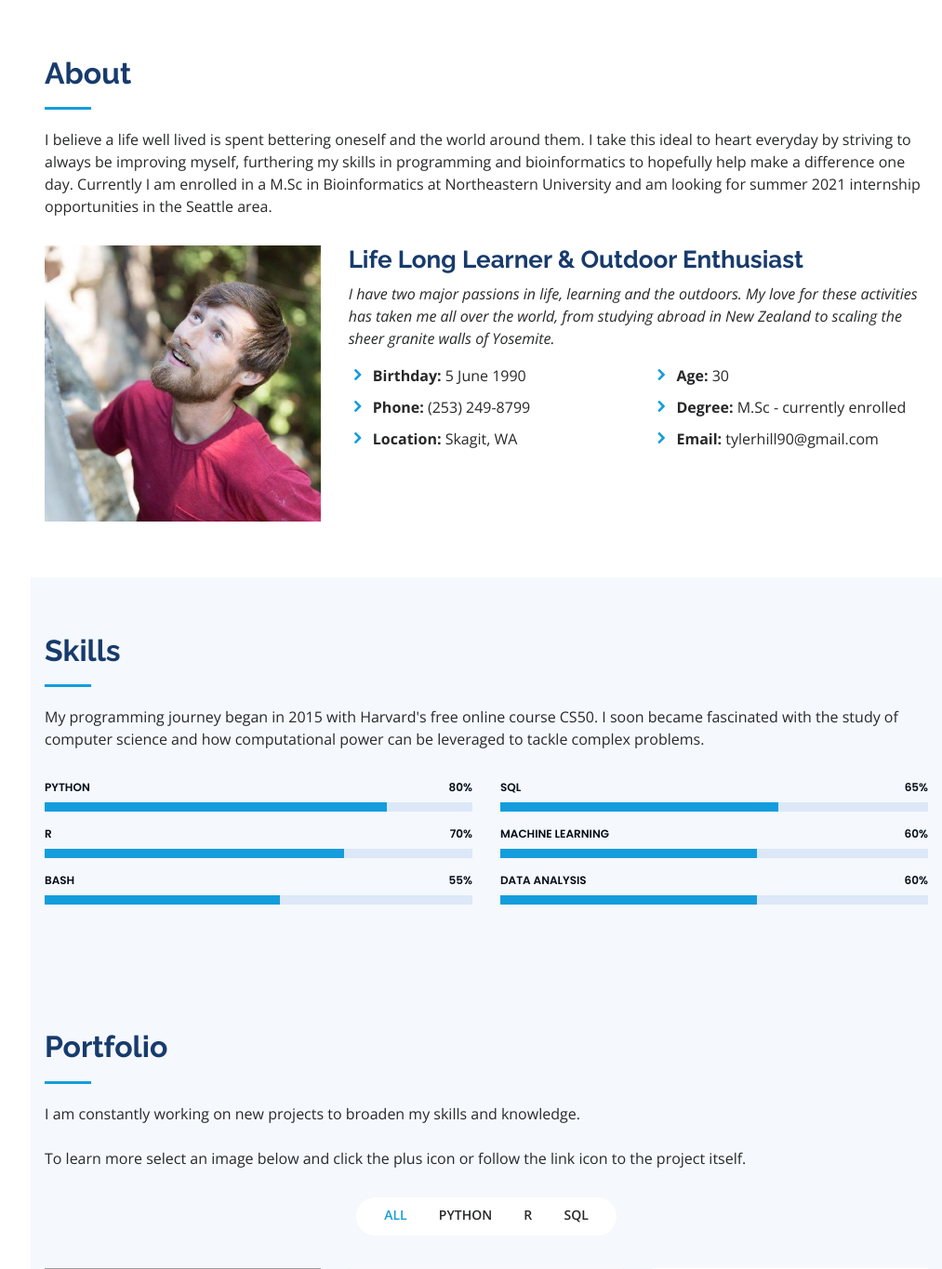
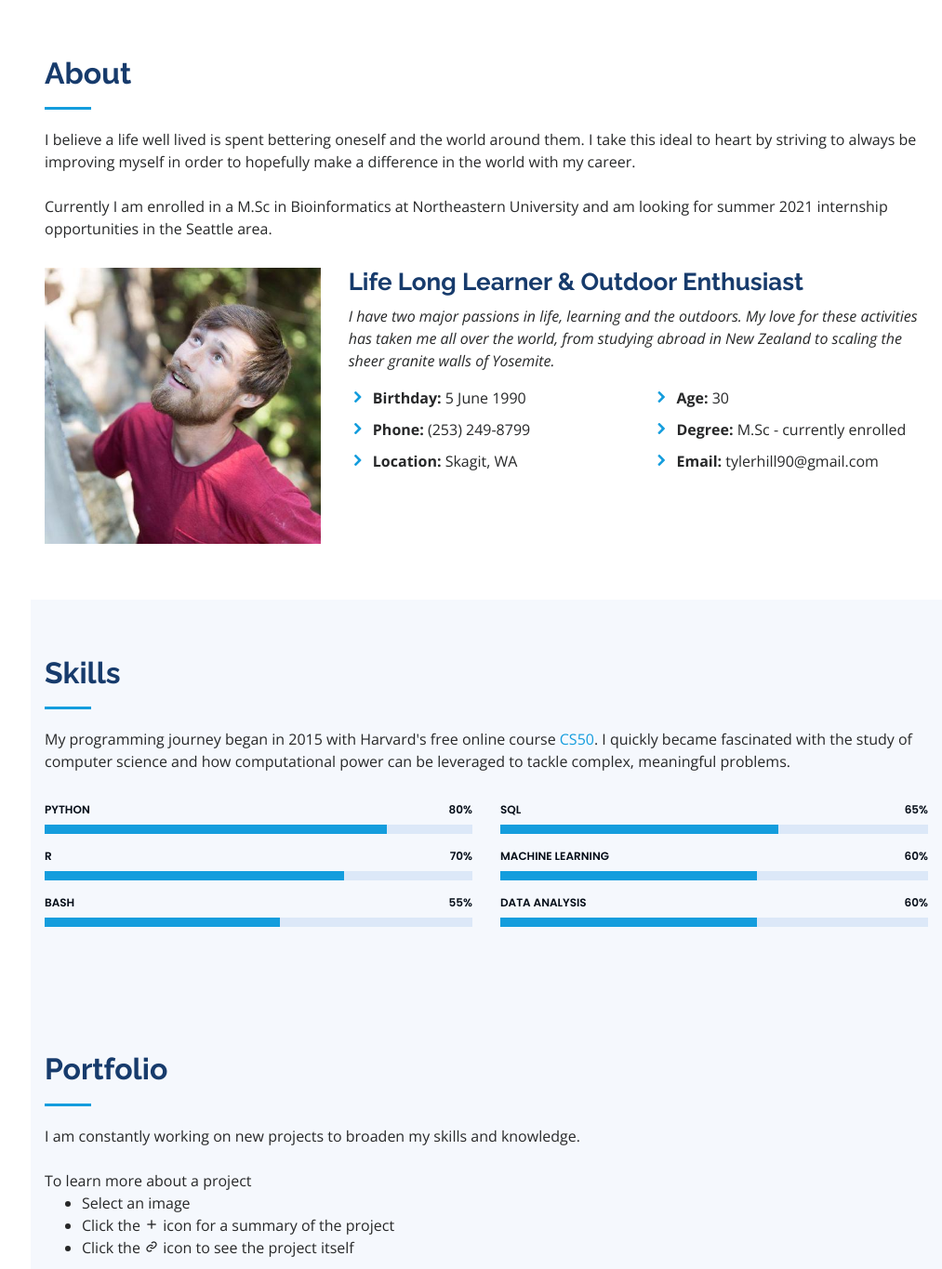
Before and after one commit to tylerhill90/portfolio-website, a Flask app: page / in a window 1280 px wide. Shown: the part 800-2165 px from the top of the page at 93% size, without its empty margins (267-1280 px from the left). Run offline with Flask 2, Linux system fonts and the light colour scheme; some libraries are stand-ins or nearby versions; grey boxes are pictures that could not be loaded.

Commit message:
reworded project summaries and compressed asset img files for faster loading

```diff
--- a/templates/index.html
+++ b/templates/index.html
@@ -91,8 +91,8 @@
         <div class="section-title">
           <h2>About</h2>
           <p>I believe a life well lived is spent bettering oneself and the world around them.
-            I take this ideal to heart everyday by striving to always be improving myself, furthering
-            my skills in programming and bioinformatics to hopefully help make a difference one day.
+            I take this ideal to heart by striving to always be improving myself in
+            order to hopefully make a difference in the world with my career.<br><br>
             Currently I am enrolled in a M.Sc in Bioinformatics at Northeastern University and am
             looking for summer 2021 internship opportunities in the Seattle area.
           </p>
@@ -138,9 +138,11 @@
         <div class="section-title">
           <h2>Skills</h2>
           <p>
-            My programming journey began in 2015 with Harvard's free online course CS50.
-            I soon became fascinated with the study of computer science and how
-            computational power can be leveraged to tackle complex problems.
+            My programming journey began in 2015 with Harvard's free online course <a
+              href="https://online-learning.harvard.edu/course/cs50-introduction-computer-science?delta=0"
+              target="_blank" rel="noopener noreferrer">CS50</a>.
+            I quickly became fascinated with the study of computer science and how
+            computational power can be leveraged to tackle complex, meaningful problems.
           </p>
           <!--Python
             is where I am most comfortable but I also love the flexibility
@@ -221,8 +223,13 @@
           </p>
           <br>
           <p>
-            To learn more select an image below and click the plus icon or follow the link icon to the project itself.
+            To learn more about a project
           </p>
+          <ul>
+            <li>Select an image</li>
+            <li>Click the <i class="bx bx-plus"></i> icon for a summary of the project</li>
+            <li>Click the <i class="bx bx-link"></i> icon to see the project itself</li>
+          </ul>
         </div>
 
         <div class="row" data-aos="fade-up">
```
Also changed, not shown: assets/img/portfolio/death-saves-summary.jpg, assets/img/portfolio/gm-screen-summary.jpg, assets/img/portfolio/infect-sim-summary.jpg, assets/img/portfolio/rosalind-summary.jpg, assets/img/portfolio/snake-ai-summary.jpg.
